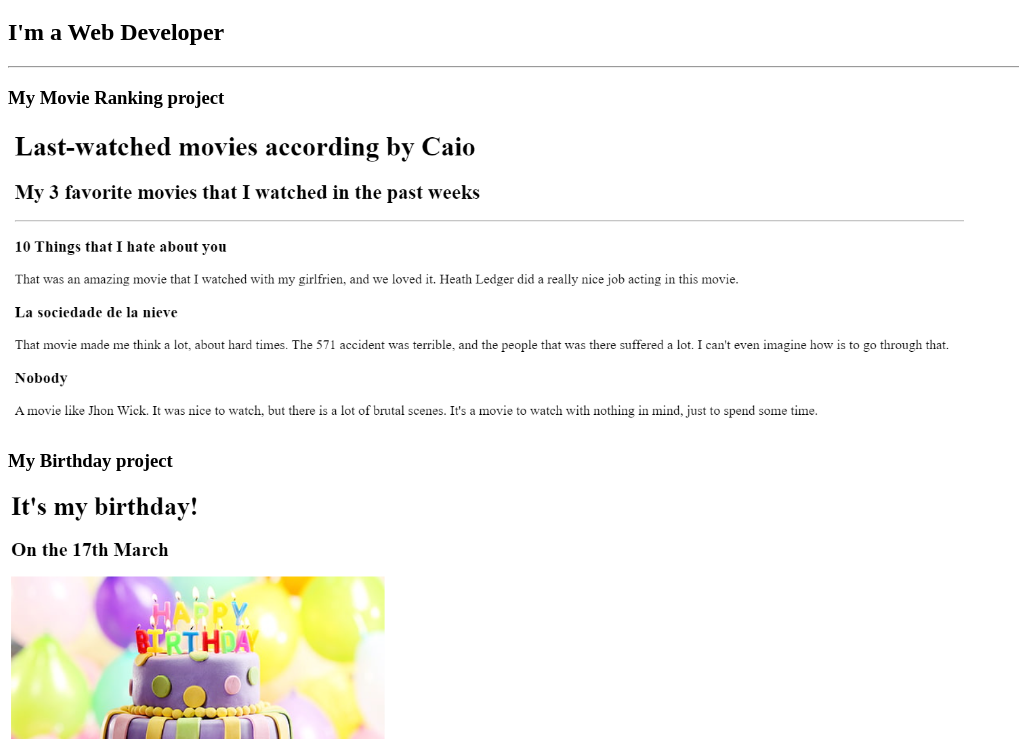
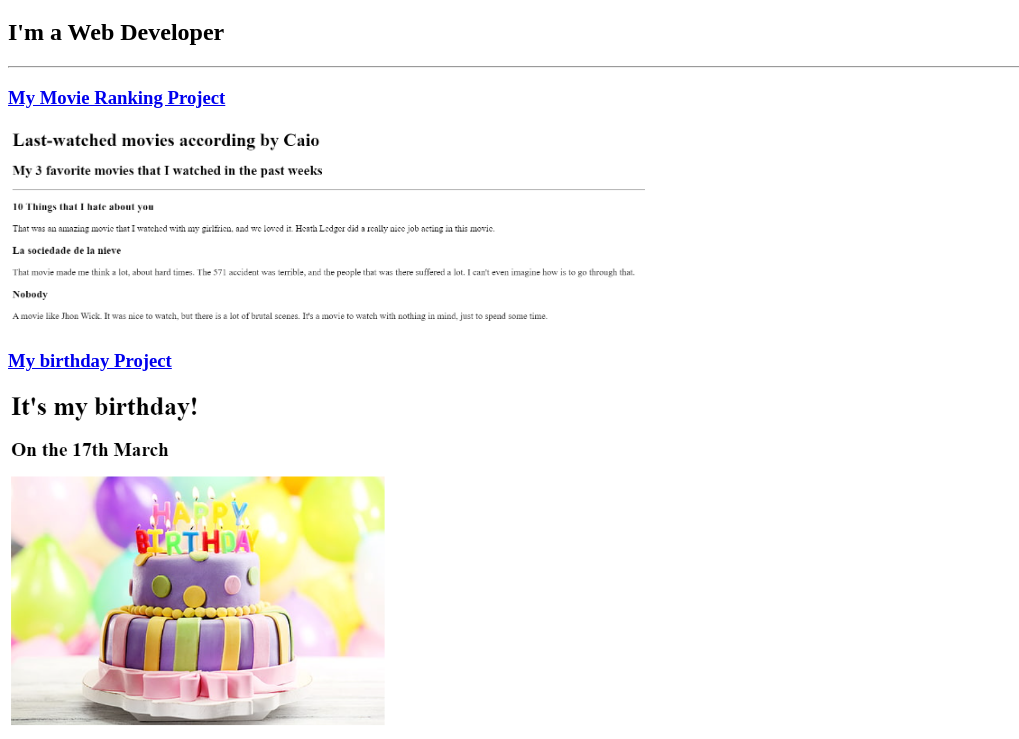
Before and after one commit to Caioledan/Curso-FullStack, a plain HTML site: page Multi-page Websites/4.3 HTML Porfolio Project/index.html in a window 1280 px wide. Shown: the part 61-800 px from the top of the page, without its empty margins (0-1019 px from the left). Drawn offline with Linux system fonts and the light colour scheme.

Commit message:
Update index.html

```diff
--- a/Multi-page Websites/4.3 HTML Porfolio Project/index.html
+++ b/Multi-page Websites/4.3 HTML Porfolio Project/index.html
@@ -9,9 +9,9 @@
     <h1>My Portfolio v0.1</h1>
     <h2>I'm a Web Developer</h2>
     <hr>
-    <h3>My Movie Ranking project</h3>
-    <img src="./assets/images/Projeto Movie.png" alt="My movies project" height="300">
-    <h3>My Birthday project</h3>
+    <a href="./public/projeto-movies.html"><h3>My Movie Ranking Project</h3></a>
+    <img src="./assets/images/Projeto Movie.png" alt="My movies project" height="200">
+    <a href="./public/projeto-birthday.html"><h3>My birthday Project</h3></a>
     <img src="./assets/images/Projeto Birthday.png" alt="My birthday project" height="500">
     <hr>
     <a href="./public/aboutme.html">About Me</a>
```
